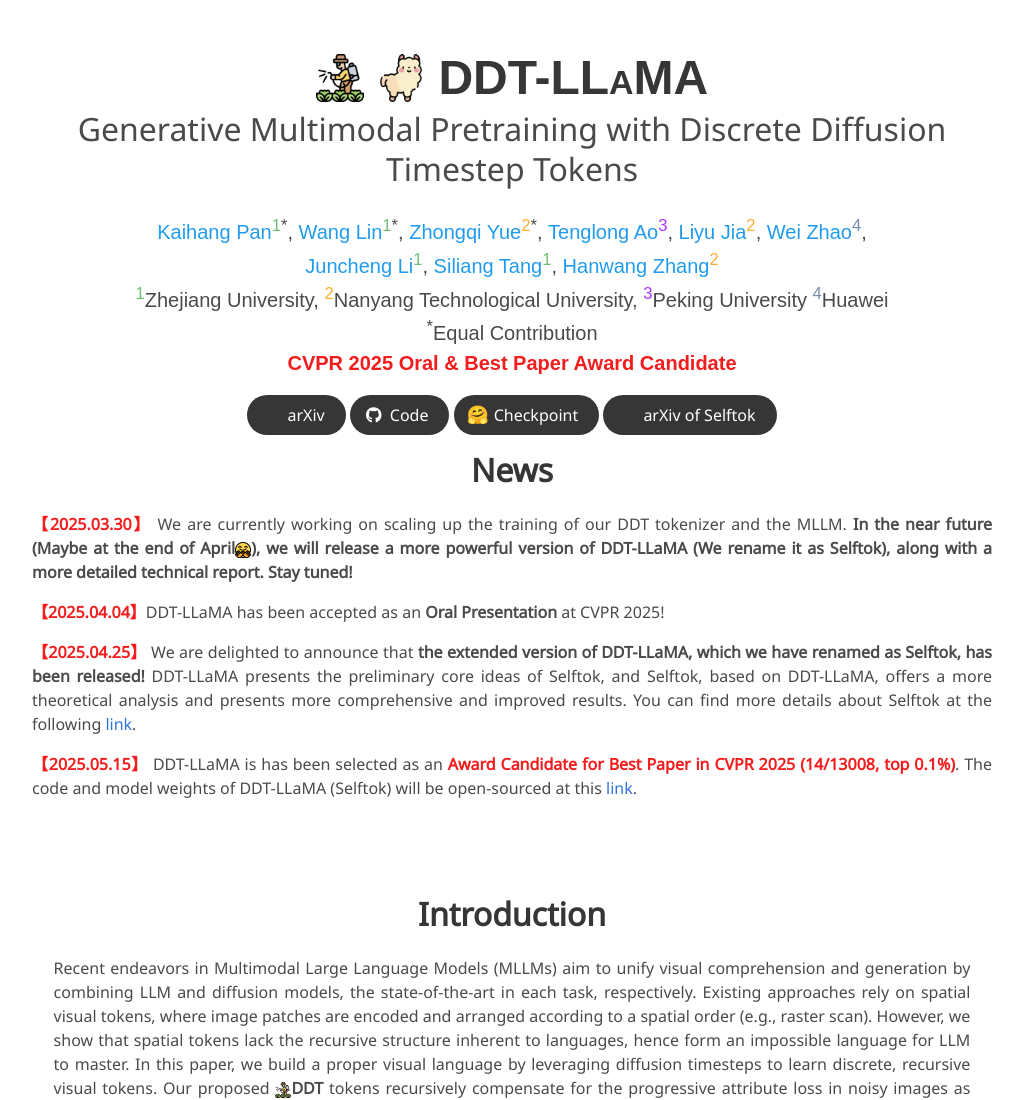
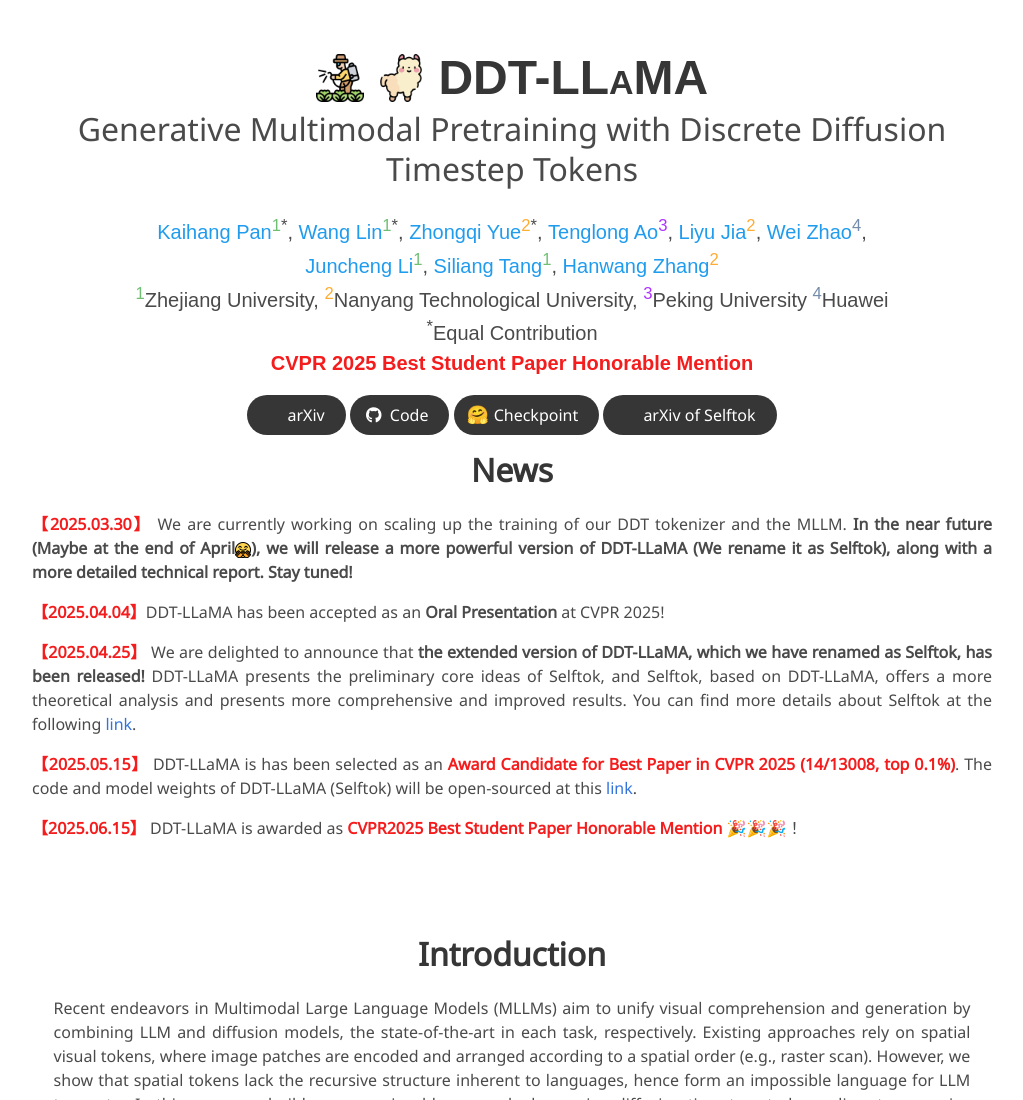
Before and after one commit to DDT-LLaMA/DDT-LLaMA.github.io, a plain HTML site: page index.html in a window 1280 px wide. Shown: the top 1100 px of the page, without its empty margins (128-1151 px from the left). Drawn offline with nearby package versions, Linux system fonts and the light colour scheme; some icons are missing; a web font is replaced by a local one.

Commit message:
Update index.html

```diff
--- a/index.html
+++ b/index.html
@@ -72,7 +72,7 @@
            <span class="author-block"><sup style="color:#ac33ff">3</sup>Peking University</span>
            <span class="author-block"><sup style="color:#748cab">4</sup>Huawei</span><br>
            <span class="author-block"><sup>*</sup>Equal Contribution</span><br>
-           <span class="paper-block"><b style="color:#f41c1c">CVPR 2025 Oral & Best Paper Award Candidate</b> </span>
+           <span class="paper-block"><b style="color:#f41c1c">CVPR 2025 Best Student Paper Honorable Mention</b> </span>
 
         </div>
 
@@ -135,6 +135,9 @@
              </p>
              <p>
               <b style="color:#f41c1c"> 【2025.05.15】</b> DDT-LLaMA is has been selected as an <b style="color:#f41c1c">Award Candidate for Best Paper in CVPR 2025 (14/13008, top 0.1%)</b>. The code and model weights of DDT-LLaMA (Selftok) will be open-sourced at this <a href="https://github.com/selftok-team/SelftokTokenizer">link</a>. </b>
+             </p>
+             <p>
+              <b style="color:#f41c1c"> 【2025.06.15】</b> DDT-LLaMA is awarded as <b style="color:#f41c1c">CVPR2025 Best Student Paper Honorable Mention </b> 🎉🎉🎉！
              </p>
 
 
```
